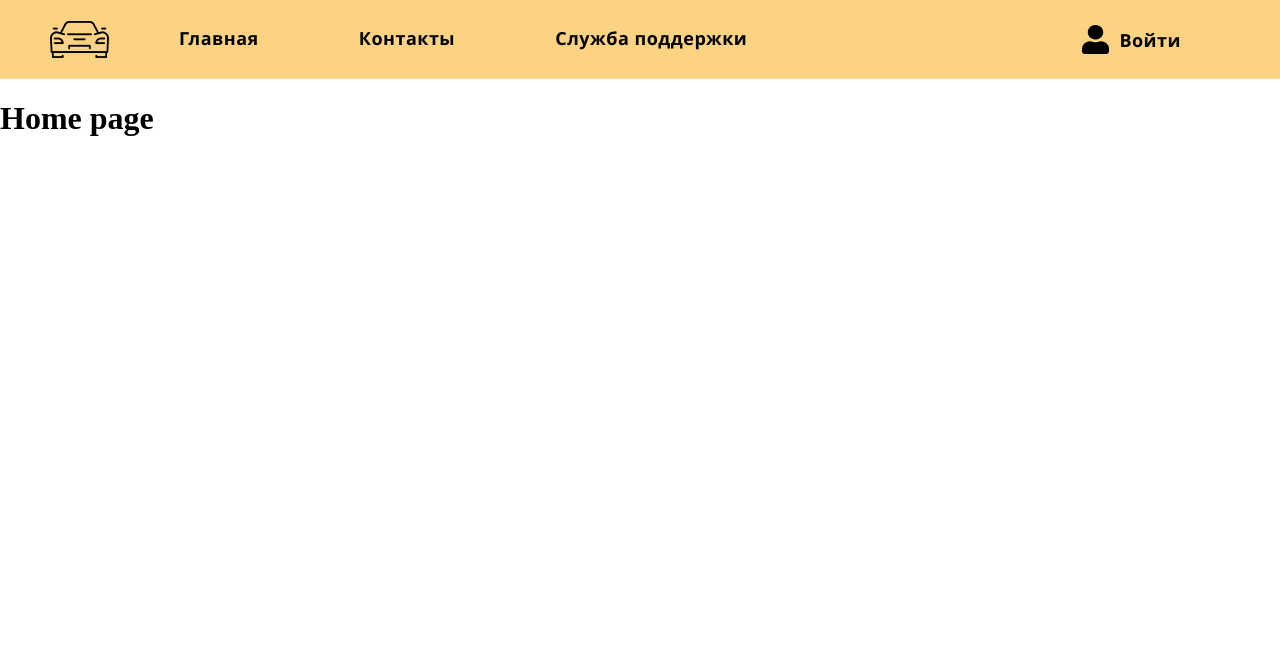
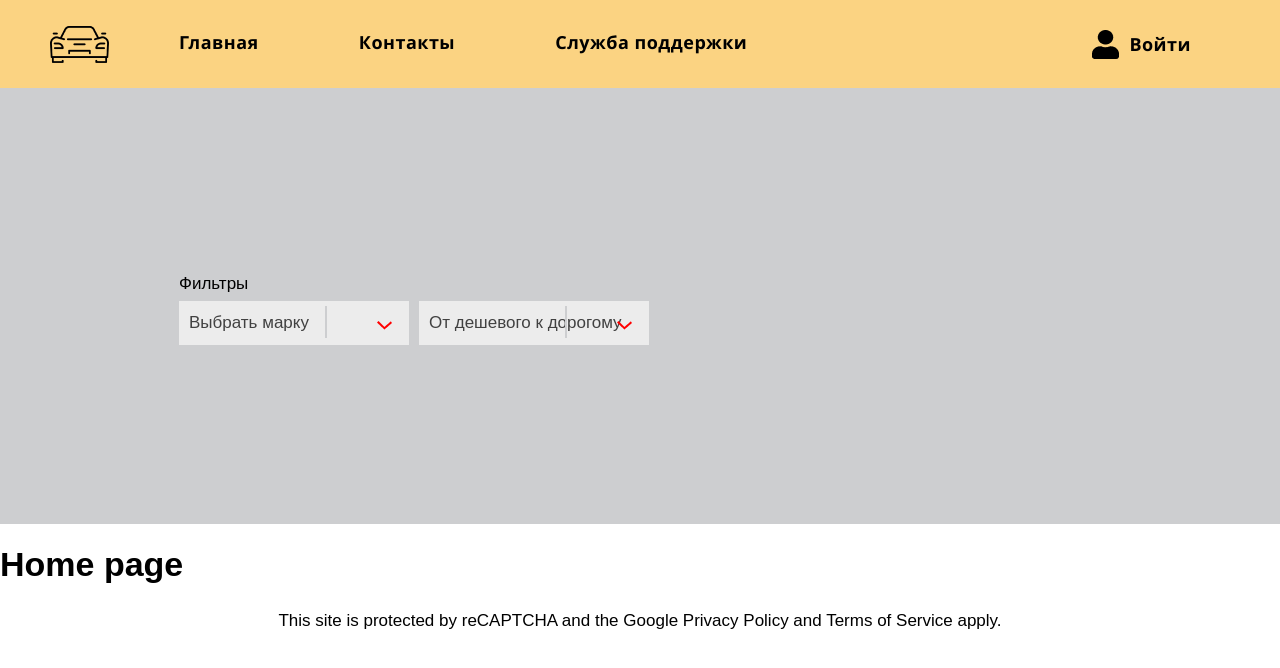
Before and after one commit to PopkaMamonta/rentingcars, a Node server app: page / in a window 1280 px wide. Shown: the top 668 px of the page. Run offline with Node 20, Linux system fonts and the light colour scheme; some libraries are stand-ins or nearby versions.

Commit message:
filter 1.0

```diff
--- a/public/index.css
+++ b/public/index.css
@@ -48,9 +48,76 @@
     line-height: 16px;
     font-weight: 600;
     text-align: center;
-    margin-right: 89px;
+    margin-right: 79px;
     margin-left: 10px;
   }
   body{
     margin:0px;
   }
+  .footer{
+    display: flex;
+    justify-content: center;
+  }
+
+  .filter{
+    align-items: center;
+    background-color: #CDCED0;
+    padding: 179px;
+  }
+
+.container{
+    display: flex;
+}
+
+  form{
+    display: flex;
+    flex-direction: column;
+    align-content: flex-start;
+    flex-wrap: wrap;
+    padding-right: 10px;
+    min-width: 230px;
+  }
+  @import url(https://fonts.googleapis.com/css?family=Source+Sans+Pro);
+
+  body {
+    font: 400 17px/2em 'Source Sans Pro', sans-serif;
+  }
+
+  .select-box {
+    cursor: pointer;
+    position: relative;
+    width: 100%;
+  }
+
+  .select,
+  .label {
+    color: #414141;
+    display: block;
+    font: 400 17px/2em 'Source Sans Pro', sans-serif;
+  }
+
+  .select {
+    width: 100%;
+    position: absolute;
+    top: 0;
+    padding: 5px 0;
+    height: 40px;
+    opacity: 0;
+    border: 0 none;
+    cursor: pointer;
+  }
+  .select-box1 {
+    background: #ececec;
+  }
+
+  .label {
+    padding: 5px 10px;
+  }
+  .label::after {
+    content: url(/images/arrow.png);
+    position: absolute;
+    right: 0;
+    height: 14px;
+    padding: 2px 16px 16px 50px;
+    border-left: 2px solid #CDCED0;
+  }
--- a/views/layouts/main.hbs
+++ b/views/layouts/main.hbs
@@ -1,7 +1,7 @@
 {{> head }}
 <body>
     {{> navbar }}
-
+    {{> filter }}
     <div class="container">
         {{{ body }}}
     </div>
--- /dev/null
+++ b/views/partials/filter.hbs
@@ -0,0 +1,27 @@
+<section class="filter">
+    <a class="filter-title">Фильтры</a>
+    <div class="container">
+        <form action="#">
+            <div class="select-box">
+                <label for="select-box1" class="label select-box1"><span class="label-desc">Выбрать марку</span></label>
+                <select id="select-box1" class="select">
+                    <option value="Choice 1">...</option>
+                    <option value="Choice 2">...</option>
+                    <option value="Choice 3">...</option>
+                </select>
+            </div>
+        </form>
+        <form action="#">
+            <div class="select-box">
+                <label for="select-box1" class="label select-box1"><span class="label-desc">От дешевого к дорогому</span></label>
+                <select id="select-box1" class="select">
+                    <option value="Choice 1">...</option>
+                    <option value="Choice 2">...</option>
+                    <option value="Choice 3">...</option>
+                </select>
+            </div>
+        </form>
+
+    </div>
+
+  </section>
--- a/views/partials/footer.hbs
+++ b/views/partials/footer.hbs
@@ -0,0 +1,2 @@
+<a class="footer">This site is protected by reCAPTCHA and the Google Privacy Policy and Terms of Service apply.</a>
+    <script src="/app.js"></script>
--- a/views/partials/head.hbs
+++ b/views/partials/head.hbs
@@ -5,5 +5,6 @@
     <meta http-equiv="X-UA-Compatible" content="IE=edge">
     <meta name="viewport" content="width=device-width, initial-scale=1.0">
     <link rel="stylesheet" href="/index.css">
+
     <title>test</title>
 </head>
```
Also changed, not shown: public/app.js (added), public/images/arrow.png (added), public/images/images.png (added).
